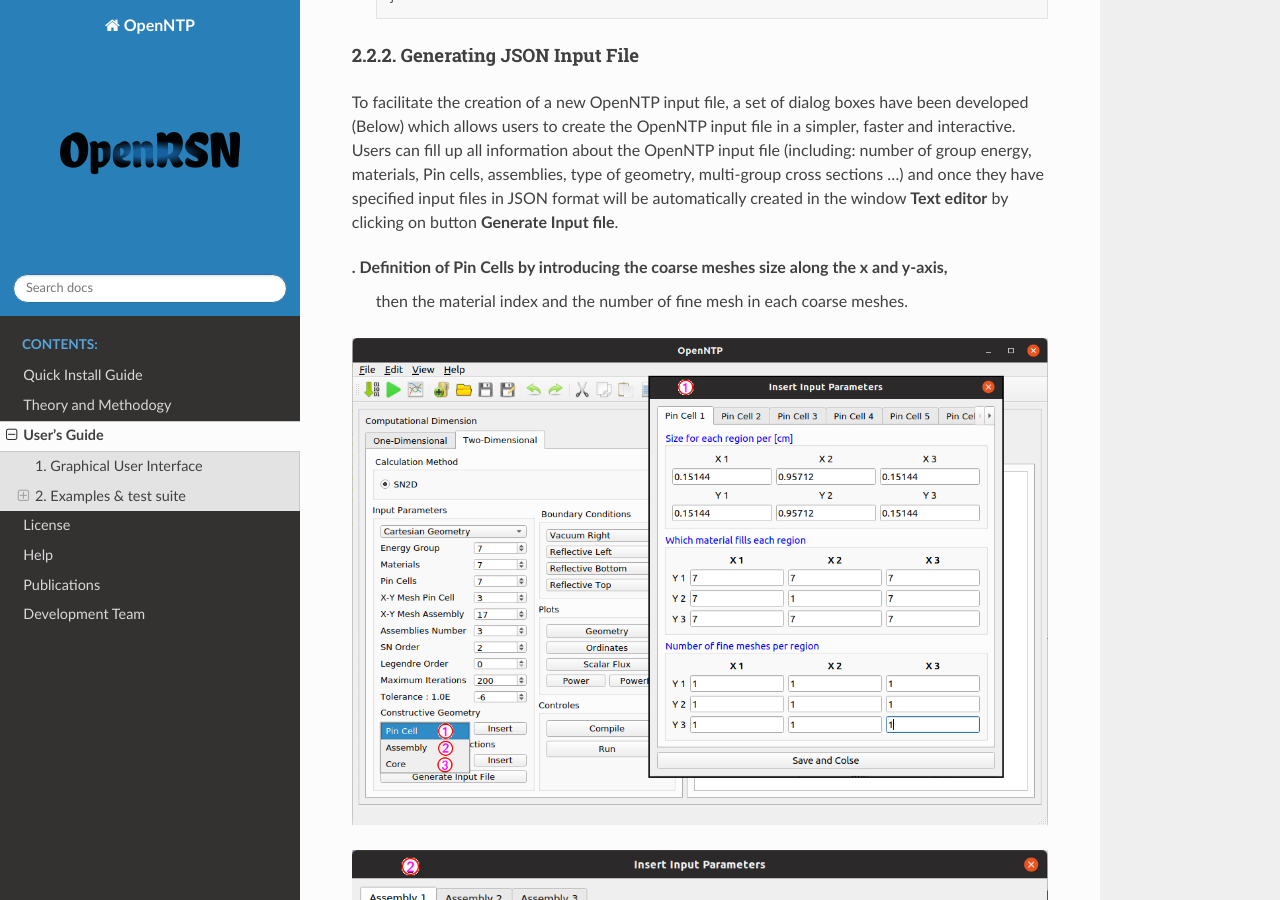
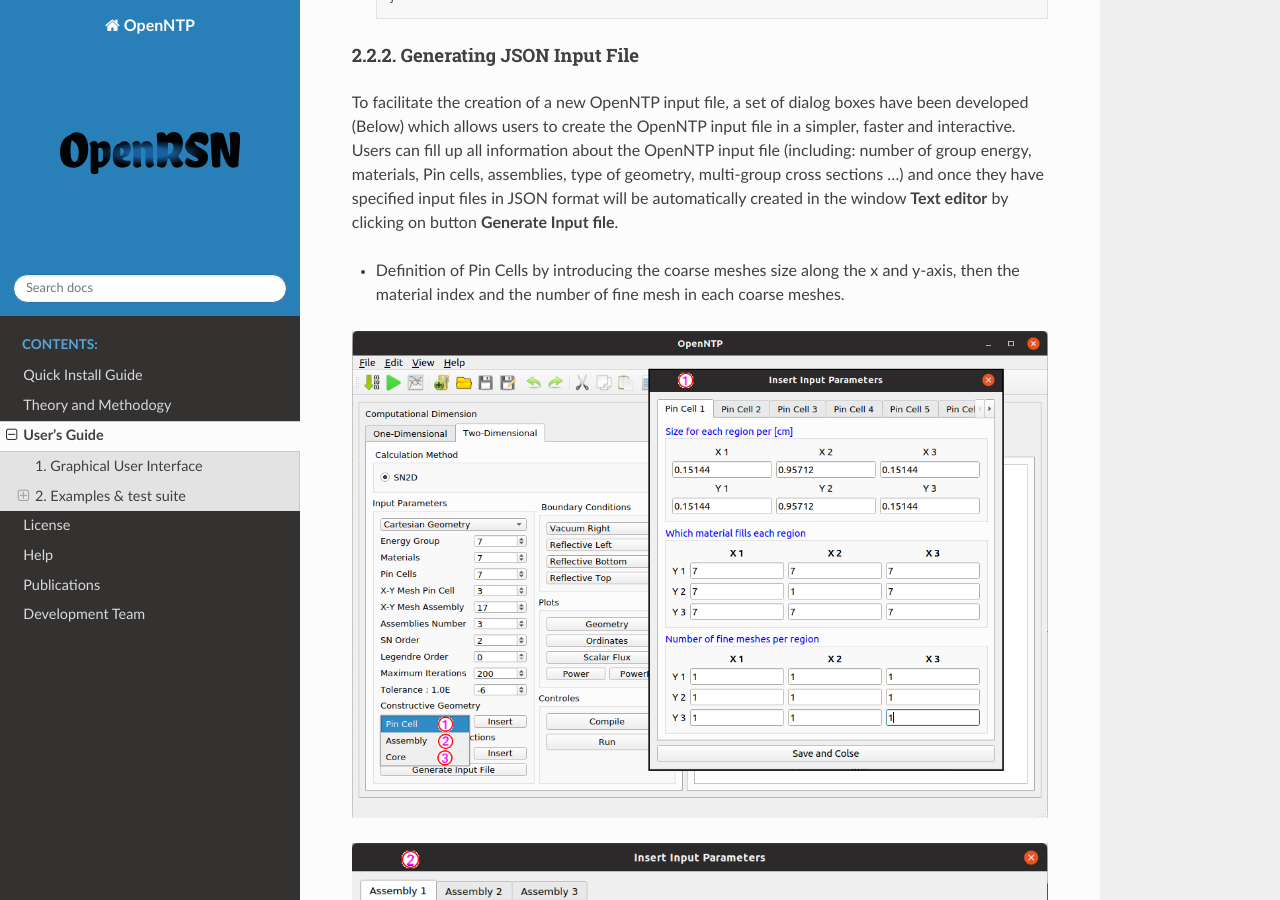
Before and after one commit to mohamedlahdour/OpenNTP, a Sphinx documentation site: the page built from Docs/source/Guide.rst, in a window 1280 px wide and 900 px high, scrolled down 6485 px. Built offline with Sphinx 7.4.7 and the Read the Docs theme 2.0.0, drawn with Linux system fonts in a browser that asks for light colours.

Commit message:
First commit

```diff
--- a/Docs/source/Guide.rst
+++ b/Docs/source/Guide.rst
@@ -350,8 +350,7 @@ to write it directly in **Text editor**  as is shown in the figure below, which
 
 To facilitate the creation of a new OpenNTP input file, a set of dialog boxes have been developed (Below) which allows users to create the OpenNTP input file in a simpler, faster and interactive. Users can fill up all information about the OpenNTP input file (including: number of group energy, materials, Pin cells, assemblies, type of geometry, multi-group cross sections ...) and once they have specified input files in JSON format will be automatically created in the window **Text editor** by clicking on button **Generate Input file**.
 
-. Definition of Pin Cells by introducing the coarse meshes size along the x and y-axis,
-  then the material index and the number of fine mesh in each coarse meshes.
+- Definition of Pin Cells by introducing the coarse meshes size along the x and y-axis, then the material index and the number of fine mesh in each coarse meshes.
 
 
 .. image:: _images/insert.png
```
